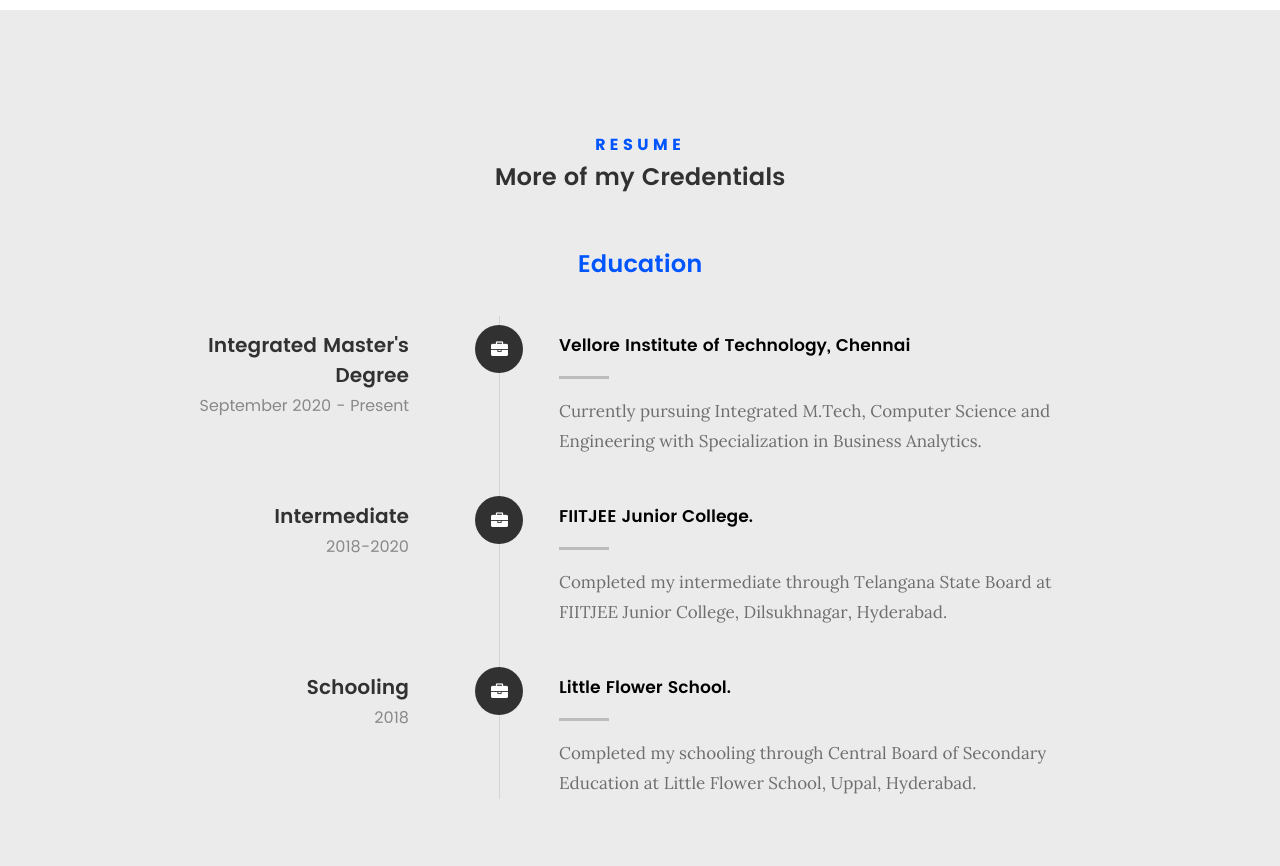
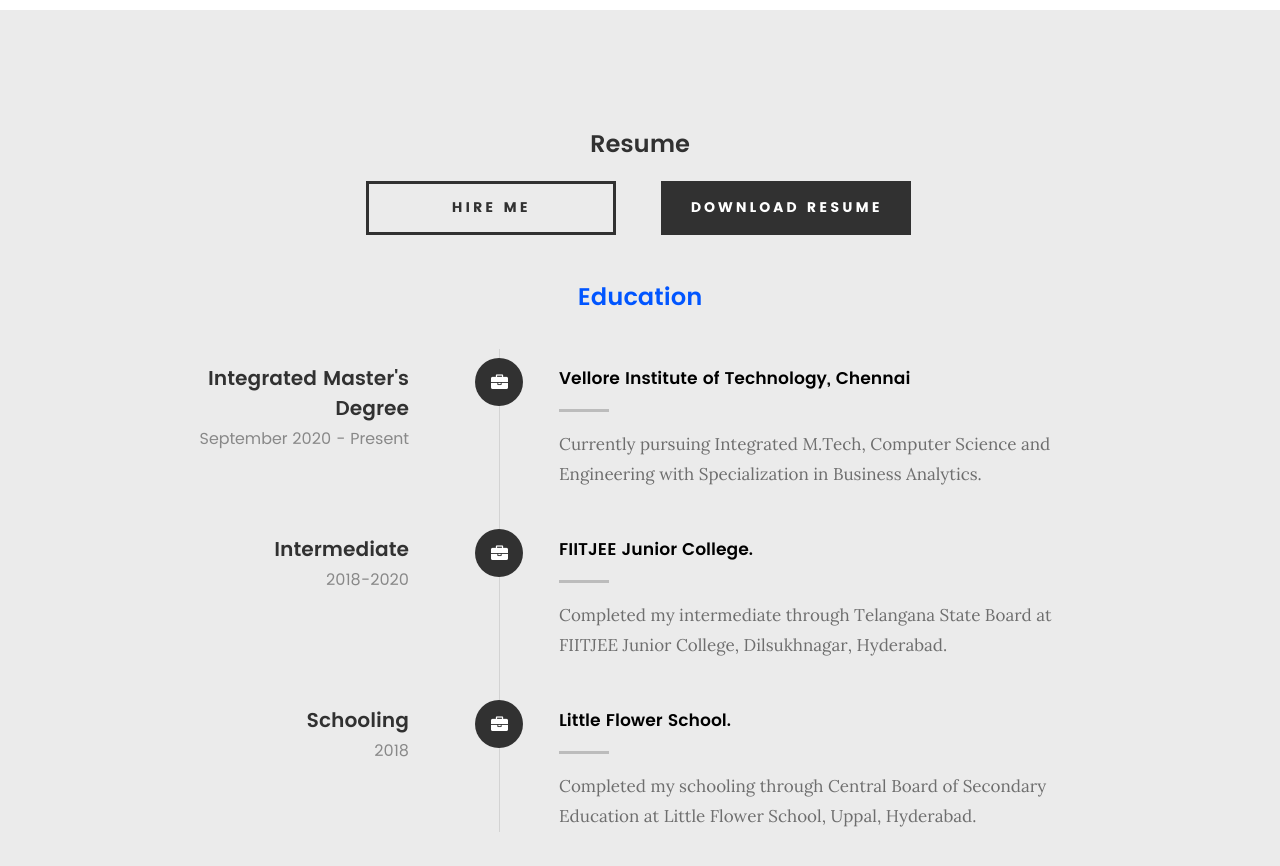
Before and after one commit to nithinkodipyaka/nithinkodipyaka.github.io, a plain HTML site: page index.html in a window 1280 px wide. Shown: the part 2040-2906 px from the top of the page. Drawn offline with Linux system fonts and the light colour scheme; files whose address does not match are found by name.

Commit message:
Update index.html

```diff
--- a/index.html
+++ b/index.html
@@ -232,8 +232,13 @@
 		<div class="row section-intro">
    		<div class="col-twelve">
 
-   			<h5>Resume</h5>
-            <h2>More of my Credentials</h2>
+   			<h2>Resume</h2>
+            			   <div class="row button-section">
+				<div class="col-twelve">
+					<a href="#contact" title="Hire Me" class="button stroke smoothscroll">Hire Me</a>
+					<a href="Nithin's Resume.pdf" title="Download Resume" class="button button-primary">Download Resume</a>
+				</div>
+			</div>
    		</div>
    	</div> <!-- /section-intro-->
 
```
